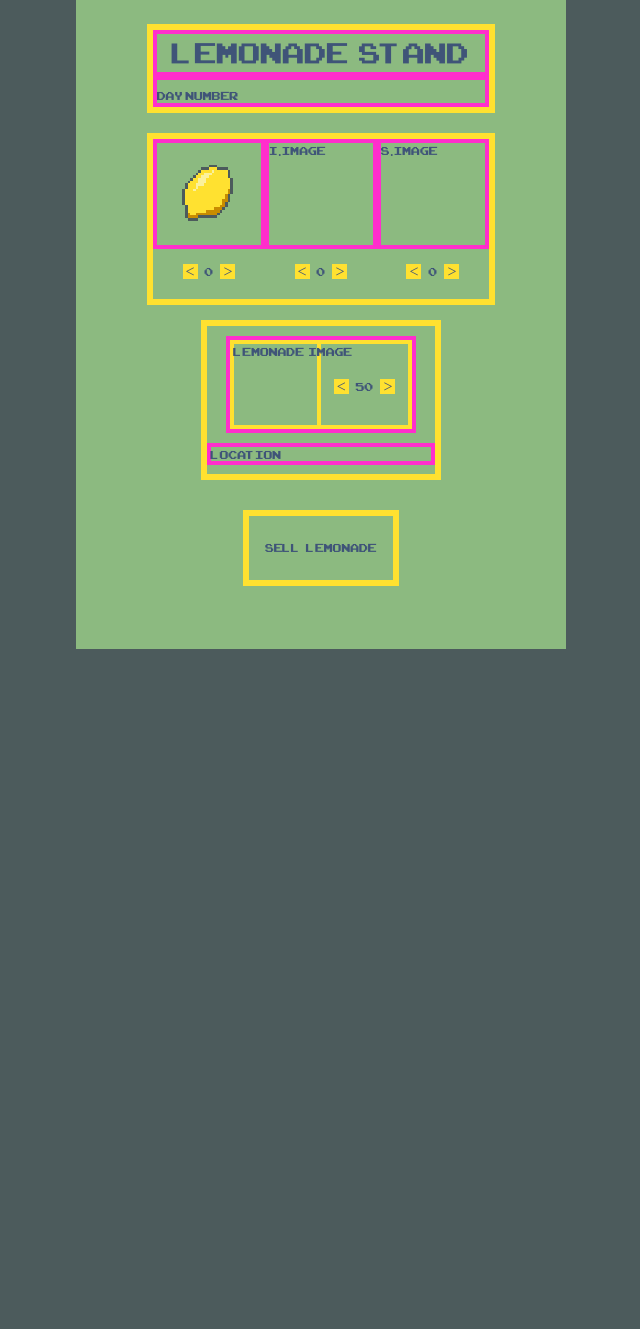
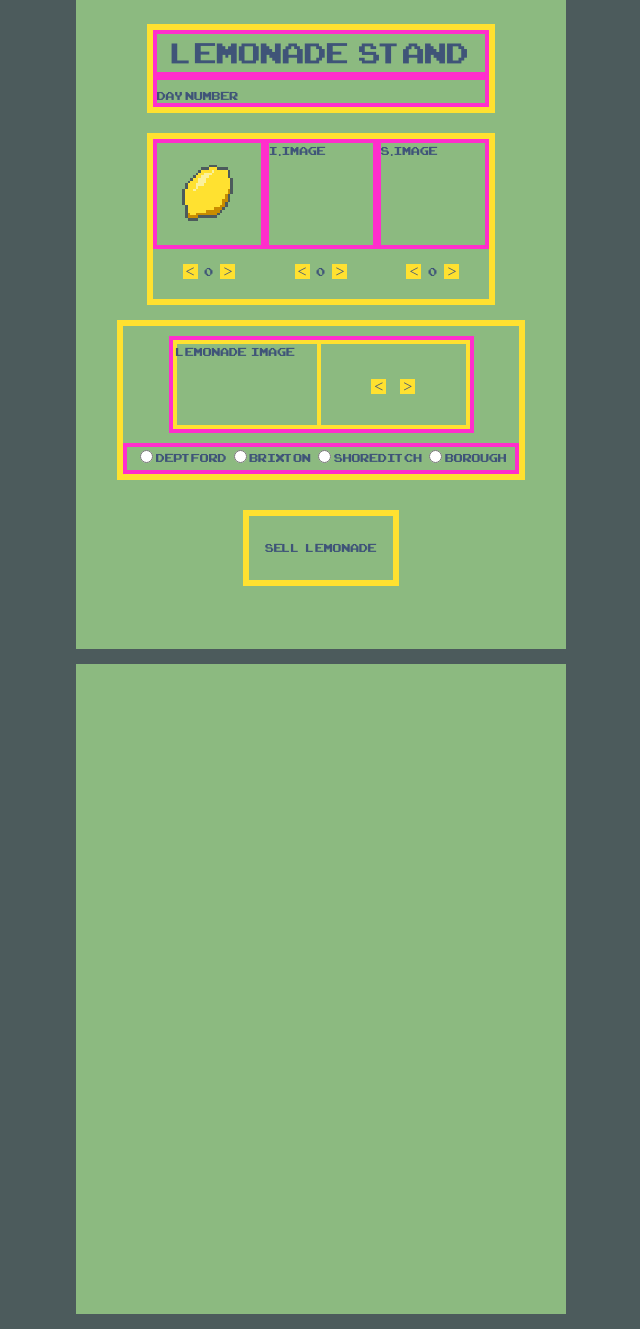
Before and after one commit to martyjg/lemonade-stand, a PHP site: page /home.html in a window 1280 px wide. Shown: the part 16-1345 px from the top of the page, without its empty margins (319-959 px from the left). Before the commit the page ends 665 px from the top, so only its background shows below. Run offline with PHP 8.4, Linux system fonts and the light colour scheme; some libraries are stand-ins or nearby versions.

Commit message:
added button options for location. Added a start day button that hides current page and shows the selling day page

```diff
--- a/css/style.css
+++ b/css/style.css
@@ -24,6 +24,14 @@ body {
   background-color: #8CBA80;
 }
 
+.lemonade-stand-display {
+  width: 480px;
+  height: 640px;
+  margin: 15px auto;
+  padding: 5px;
+  background-color: #8CBA80;
+}
+
 .header-box {
   width: 70%;
   height: 12%;
@@ -40,7 +48,7 @@ body {
 
 .price-location-display {
   box-sizing: border-box;
-  width: 50%;
+  width: 85%;
   height: 25%;
   margin: 15px auto;
   border: 6px solid #FFE130;
@@ -117,7 +125,7 @@ body {
 }
 
 .lemonade-price-entry {
-  width: 80%;
+  width: 75%;
   height: 60%;
   margin: 10px auto;
   border: 4px solid #FF2ECC;
@@ -153,9 +161,11 @@ body {
 .location-input {
   box-sizing: border-box;
   width: 100%;
-  height: 15%;
+  height: 21%;
   margin: 0 auto;
   border: 4px solid #FF2ECC;
+  text-align: center;
+  line-height: 22px;
 }
 
 .increment, .decrement {
--- a/home.html
+++ b/home.html
@@ -54,15 +54,34 @@
           <div class="user-price-box">
             <div class="price-input-display">
               <div class="decrement" id="decrement-price"><</div>
-              <div class="price-input">50</div>
+              <div class="price-input"></div>
               <div class="increment" id="increment-price">></div>
             </div>
           </div>
         </div>
-        <div class="location-input">LOCATION</div>
+        <div class="location-input">
+          <Input type=radio class="D">Deptford</Input>
+          <Input type=radio class="Br">Brixton</Input>
+          <Input type=radio class="S">Shoreditch</Input>
+          <Input type=radio class="Bo">Borough</Input>
+        </div>
       </div>
 
       <div class="start-button">SELL&nbsp;&nbsp;&nbsp;LEMONADE</div>
+
+    </div>
+
+    <div class="lemonade-stand-display">
+
+    <div class="day-animation"></div>
+
+    <div class="day-start-numbers"></div>
+
+    <div class="day-end-numbers"></div>
+
+    <div class="surplus-ingredients"></div>
+
+    <div class="end-day-button"></div>
 
     </div>
 
```
Also changed, not shown: js/app.js (+39 -16 lines).
